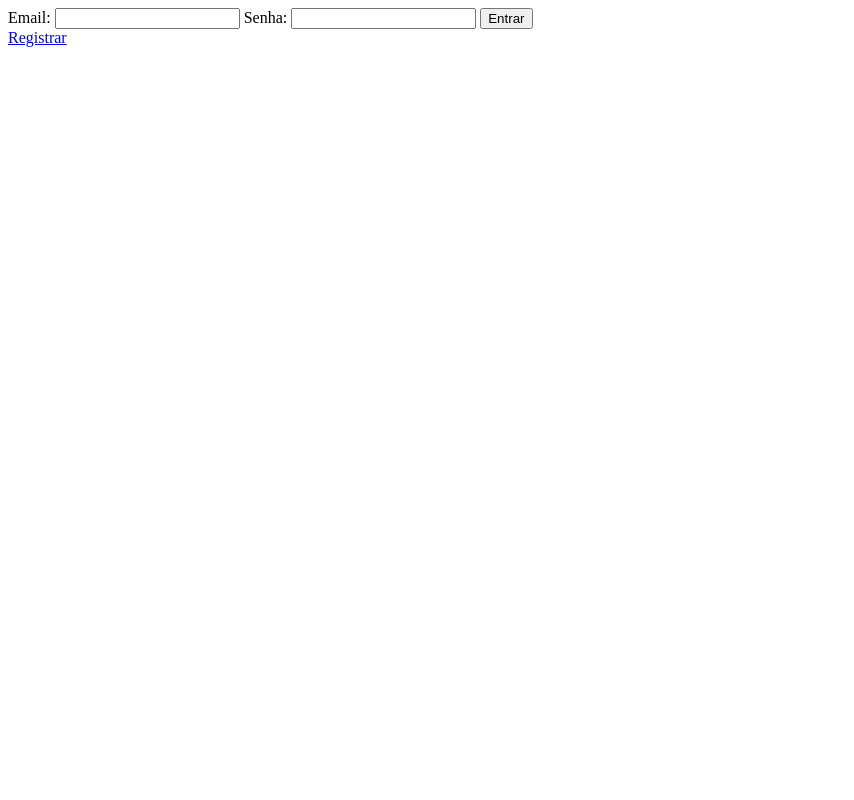
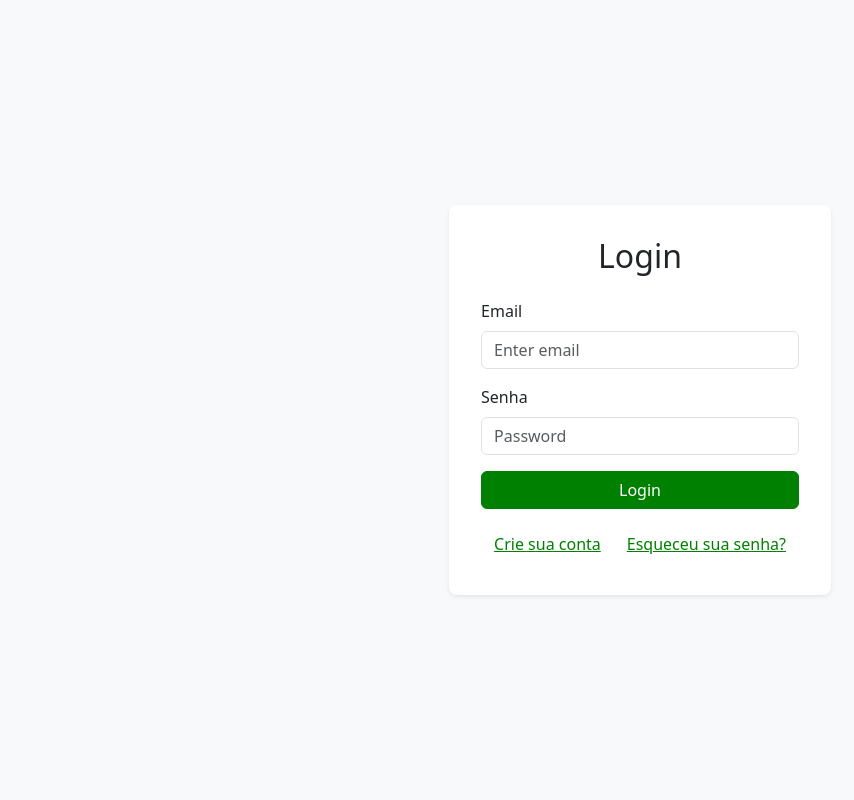
Before and after one commit to lzn1996/pi-horta-inteligente, a PHP site: page / in a window 1280 px wide. Shown: the whole page, without its empty margins (0-854 px from the left). Run offline with PHP 8.4, Linux system fonts and the light colour scheme.

Commit message:
Tela de login e cadastro de usuário

```diff
--- /dev/null
+++ b/css/login.css
@@ -0,0 +1,35 @@
+body,
+html {
+  height: 100%;
+  display: flex;
+  justify-content: center;
+  align-items: center;
+  background-color: #f8f9fa;
+}
+.form-container {
+  background-color: white;
+  padding: 2rem;
+  border-radius: 0.5rem;
+  box-shadow: 0 0.125rem 0.25rem rgba(0, 0, 0, 0.075);
+}
+.btn-primary {
+  background-color: green;
+  border-color: green;
+}
+.btn-primary:hover {
+  background-color: darkgreen;
+  border-color: darkgreen;
+}
+.btn-link {
+  color: green;
+}
+.btn-link:hover {
+  color: darkgreen;
+}
+.modal-header {
+  justify-content: center;
+}
+.modal-header .btn-close {
+  position: absolute;
+  right: 1rem;
+}
--- a/index.php
+++ b/index.php
@@ -6,26 +6,65 @@
 // SQLConnection::Connect();
 // MongoConnection::Connect();
 ?>
-
 <!DOCTYPE html>
-<html lang="pt-br">
-
+<html lang="en">
 <head>
     <meta charset="UTF-8">
     <meta name="viewport" content="width=device-width, initial-scale=1.0">
-    <title>login</title>
-    <link rel="stylesheet" href="">
+    <title>Login Page</title>
+    <link href="https://cdn.jsdelivr.net/npm/bootstrap@5.3.0/dist/css/bootstrap.min.css" rel="stylesheet">
+    <link rel="stylesheet" href="https://cdn.jsdelivr.net/npm/bootstrap-icons/font/bootstrap-icons.css">
+    <link rel="stylesheet" href="css/login.css">
 </head>
+<body>
+    <div class="form-container">
+        <h2 class="text-center mb-4">Login</h2>
+        <form>
+            <div class="mb-3">
+                <label for="email" class="form-label">Email</label>
+                <input type="email" class="form-control" id="email" placeholder="Enter email">
+            </div>
+            <div class="mb-3">
+                <label for="password" class="form-label">Senha</label>
+                <input type="password" class="form-control" id="password" placeholder="Password">
+            </div>
+            <button type="submit" class="btn btn-primary w-100">Login</button>
+            <div class="mt-3 d-flex justify-content-between">
+                <button type="button" class="btn btn-link" data-bs-toggle="modal" data-bs-target="#createAccountModal">Crie sua conta</button>
+                <button type="button" class="btn btn-link">Esqueceu sua senha?</button>
+            </div>
+        </form>
+    </div>
 
-<body>
-    <form action="login.php" method="post">
-        <label for="email">Email:</label>
-        <input type="email" name="email" id="email" required>
-        <label for="password">Senha:</label>
-        <input type="password" name="password" id="password" required>
-        <button type="submit">Entrar</button>
-    </form>
-    <a href="register.php">Registrar</a>
+    <!-- Inicio do modal "Criar conta" -->
+    <div class="modal fade" id="createAccountModal" tabindex="-1" aria-labelledby="createAccountModalLabel" aria-hidden="true">
+        <div class="modal-dialog">
+            <div class="modal-content">
+                <div class="modal-header">
+                    <h5 class="modal-title" id="createAccountModalLabel">Crie sua conta</h5>
+                    <button type="button" class="btn-close" data-bs-dismiss="modal" aria-label="Close"></button>
+                </div>
+                <div class="modal-body">
+                    <form>
+                        <div class="mb-3">
+                            <label for="newEmail" class="form-label">Email</label>
+                            <input type="email" class="form-control" id="newEmail" placeholder="Digite seu email">
+                        </div>
+                        <div class="mb-3">
+                            <label for="newPassword" class="form-label">Senha</label>
+                            <input type="password" class="form-control" id="newPassword" placeholder="Digite sua senha">
+                        </div>
+                        <div class="mb-3">
+                            <label for="confirmPassword" class="form-label">Confirmar senha</label>
+                            <input type="password" class="form-control" id="confirmPassword" placeholder="Confira sua senha">
+                        </div>
+                        <button type="submit" class="btn btn-primary w-100">Criar conta</button>
+                    </form>
+                </div>
+            </div>
+        </div>
+    </div>
+
+    <script src="https://cdn.jsdelivr.net/npm/bootstrap@5.3.0/dist/js/bootstrap.bundle.min.js"></script>
 </body>
-
 </html>
```
Also changed, not shown: css/style.css (deleted).
